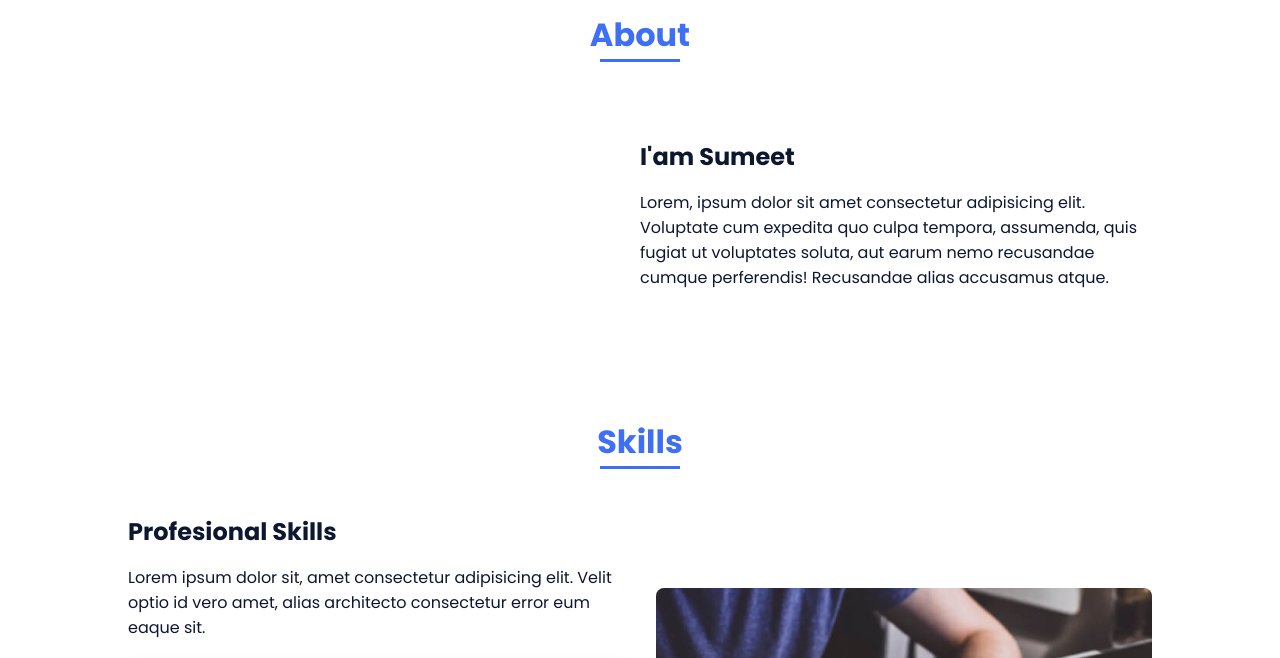
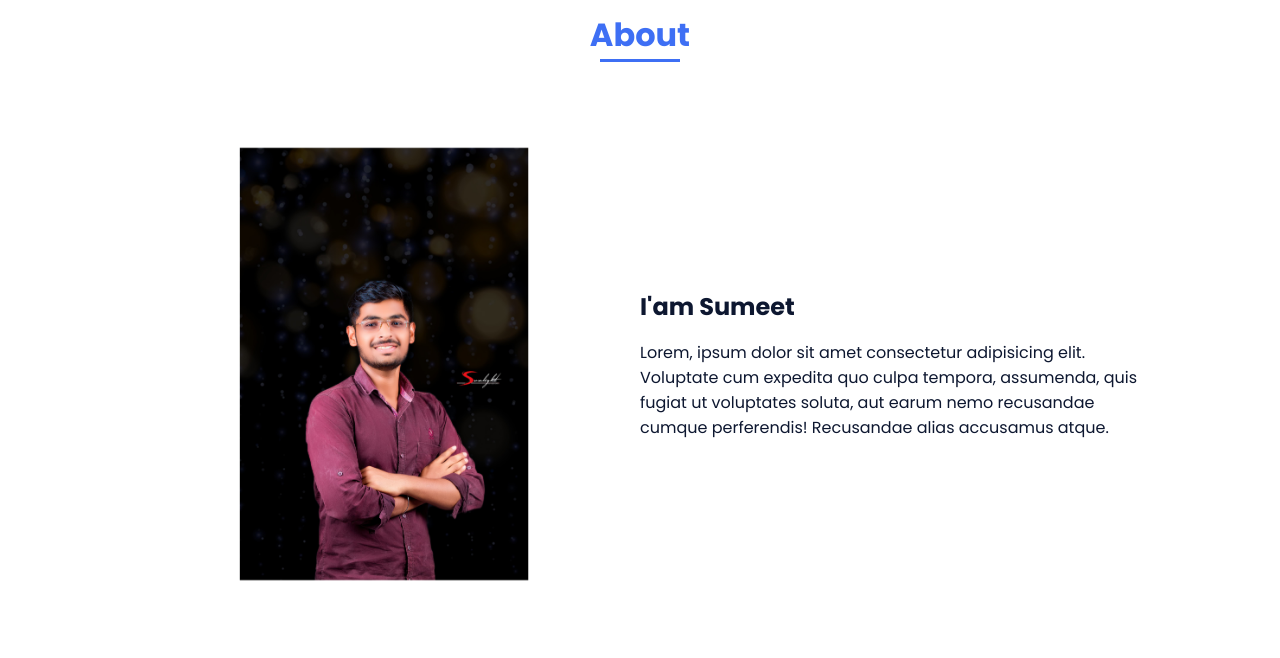
Before and after one commit to sumitsadafule/portfolio, a plain HTML site: page index.html in a window 1280 px wide. Shown: the part 760-1418 px from the top of the page. Drawn offline with nearby package versions, Linux system fonts and the light colour scheme.

Commit message:
Update index.html

```diff
--- a/index.html
+++ b/index.html
@@ -58,7 +58,6 @@
                         <g mask="url(#mask0)">
                             <path d="M9.19024 145.964C34.0253 76.5814 114.865 54.7299 184.111 29.4823C245.804 6.98884 311.86 -14.9503 370.735 14.143C431.207 44.026 467.948 107.508 477.191 174.311C485.897 237.229 454.931 294.377 416.506 344.954C373.74 401.245 326.068 462.801 255.442 466.189C179.416 469.835 111.552 422.137 65.1576 361.805C17.4835 299.81 -17.1617 219.583 9.19024 145.964Z"/>
                             <image class="home__blob-img" x="60" y="60" href="assets/img/perfil.png" />
-/>
                         </g>
                     </svg>
                 </div>
@@ -70,7 +69,7 @@
 
                 <div class="about__container bd-grid">
                     <div class="about__img">
-                        <img src=<img src="assets/img/about.jpeg" alt="">
+                        <img src="assets/img/about.jpeg" alt="">
                     </div>
 
                     <div>
```
